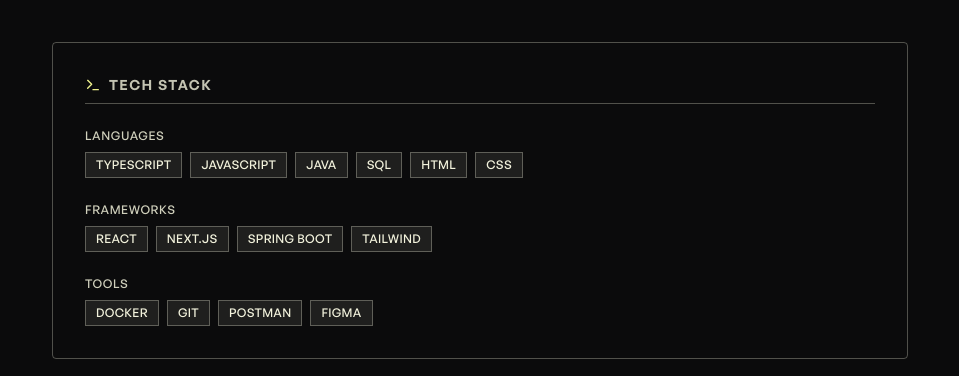
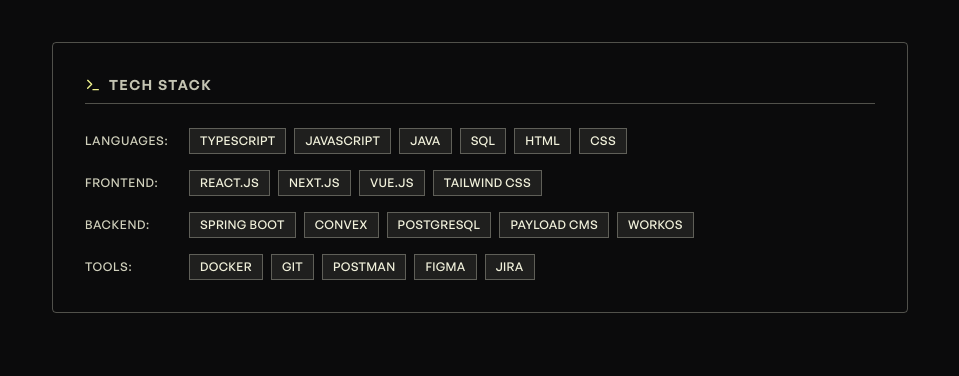
Before and after one commit to DivyashriRavichandran/portfolio, a Next.js app: page /v2 in a window 1280 px wide. Shown: the part 1040-1416 px from the top of the page, without its empty margins (160-1119 px from the left). Built offline with nearby package versions, Linux system fonts and the light colour scheme; no server answers.

Commit message:
build fix

```diff
--- a/app/admin/projects/[slug]/_component/ProjectForm.tsx
+++ b/app/admin/projects/[slug]/_component/ProjectForm.tsx
@@ -72,7 +72,7 @@
           ...initialData,
           title_en: initialData.title.en,
           title_nl: initialData.title.nl,
-          slug: initialData.slug,
+          slug: initialData.slug || "",
           description_en: initialData.description.en,
           description_nl: initialData.description.nl,
           motivation_en: initialData.motivation?.en || "",
@@ -144,7 +144,7 @@
   const onSubmit = async (data: ProjectFormValues) => {
     const payload = {
       title: { en: data.title_en, nl: data.title_nl },
-      slug: data.slug,
+      slug: data.slug || "",
       description: { en: data.description_en, nl: data.description_nl },
       year: Number(data.year),
       project_link: data.project_link,
--- a/app/v2/_components/About.tsx
+++ b/app/v2/_components/About.tsx
@@ -62,19 +62,23 @@
 const TechStackSection = () => {
   const tech_stack = {
     languages: ["TypeScript", "JavaScript", "Java", "SQL", "HTML", "CSS"],
-    frameworks: ["React", "Next.js", "Spring Boot", "Tailwind"],
-    tools: ["Docker", "Git", "Postman", "Figma"],
+    frontend: ["React.js", "Next.js", "Vue.js", "Tailwind CSS"],
+    backend: ["Spring Boot", "Convex", "PostgreSQL", "Payload CMS", "WorkOS"],
+    tools: ["Docker", "Git", "Postman", "Figma", "Jira"],
   };
 
   return (
     <div className="p-6 md:p-8 rounded border">
       <Subheading icon={Terminal} text={"Tech Stack"} />
 
-      <div className="flex flex-col gap-4 md:gap-6">
+      <div className="flex flex-col gap-4">
         {Object.entries(tech_stack).map(([category, items]) => (
-          <div key={category}>
-            <p className="text-[10px] md:text-xs font-medium uppercase tracking-wider text-muted-foreground mb-2">
-              {category}
+          <div
+            key={category}
+            className="flex flex-col md:flex-row gap-2 md:items-center"
+          >
+            <p className="md:w-24 text-[10px] md:text-xs font-medium uppercase tracking-wider text-muted-foreground">
+              {category}:
             </p>
 
             <div className="flex flex-wrap gap-2">
```
